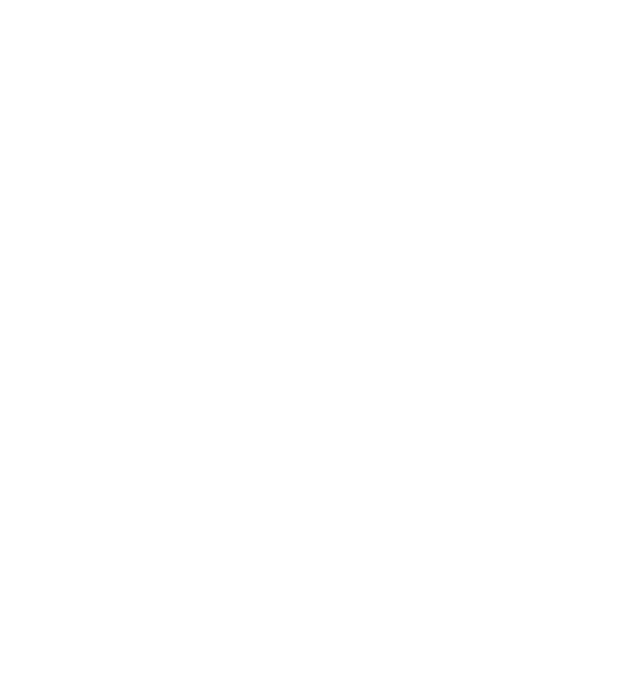
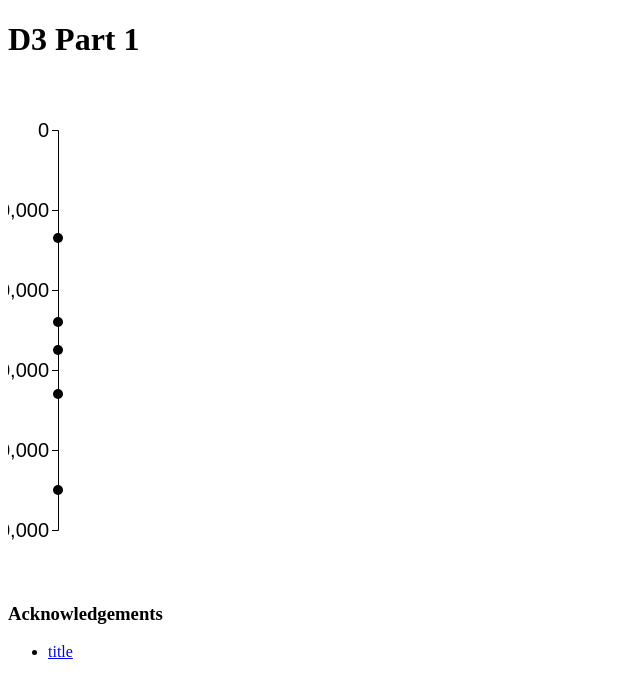
Before and after one commit to DS4200-S23-Class/ic-07-jenny, a plain HTML site: page index.html in a window 1280 px wide. Shown: the whole page, without its empty margins (0-640 px from the left). Drawn offline with Linux system fonts and the light colour scheme.

Commit message:
graph shows but could be readjusted

```diff
--- a/index.html
+++ b/index.html
@@ -2,13 +2,39 @@
 <html>
 
 <head>
-    <meta charset=utf-8/>
+    <!-- linking style sheet -->
+    <link rel="stylesheet" href="style.css">
+
+    <!-- adding a title -->
+    <title>ic-07</title>
+
+    <!-- adding the js file -->
+    <script src="d3.v6.1.1/d3.min.js"></script>
 </head>
-
 
 <body>
 
+    <!-- adding a heading -->
+    <h1 class="centered" id="header">D3 Part 1</h1>
 
+    <div id="vis1"></div>
+
+    <!-- linking js -->
+    <script src="main.js"></script>
 </body>
 
+
+<!-- acknowledgements -->
+<h3 class="centered" id="acknowledgements">Acknowledgements</h3>
+
+    <!-- listing the rsesources used -->
+    <div id="ack">
+        <ul>
+            <li><a href="link">title</a></li>
+
+
+
+        </ul>
+    </div>
+
 </html>
--- /dev/null
+++ b/main.js
@@ -0,0 +1,54 @@
+/*
+D3 Class Demo 1
+Prof. Mosca
+Modified: 02/13/2023
+*/
+
+// set constants to make it easier
+const FRAME_HEIGHT = 500;
+const FRAME_WIDTH = 200;
+const MARGINS = {left: 50, right: 50, top: 50, bottom: 50};
+
+// binding data
+const data = [55000, 48000, 27000, 66000, 90000];
+
+// add frame
+const FRAME =
+d3.select("#vis1")
+	.append("svg")
+	.attr("height", FRAME_HEIGHT)
+	.attr("width", FRAME_WIDTH)
+	.attr("class", "frame");
+
+
+const VIS_HEIGHT = FRAME_HEIGHT - MARGINS.top - MARGINS.bottom;
+const VIS_WIDTH = FRAME_WIDTH - MARGINS.left - MARGINS.right;
+
+
+// scaling functions
+const MAX_Y = d3.max(data, (d) => {return d;});
+console.log("Max y: " + MAX_Y);
+
+
+// scale function
+const Y_SCALE = d3.scaleLinear()
+					.domain([0, (MAX_Y + 10000)])
+					.range([0, VIS_HEIGHT]);
+
+FRAME.selectAll("points")
+		.data(data)
+		.enter()
+		.append("circle")
+			.attr("cx", MARGINS.left)
+			.attr("cy", (d) => {
+				return (Y_SCALE(d) + MARGINS.bottom);
+			})
+			.attr("r", 5)
+			.attr("class", "point");
+
+// add an axis
+FRAME.append("g")				// g is a place holder for an svg
+		.attr("transform",
+			"translate(" + MARGINS.left + "," + MARGINS.bottom + ")")
+		.call(d3.axisLeft(Y_SCALE).ticks(4))
+			.attr("font-size", "20px");
--- /dev/null
+++ b/style.css
@@ -0,0 +1,3 @@
+.body {
+	font-family: Arial;
+}
```
Also changed, not shown: 1 other file.
